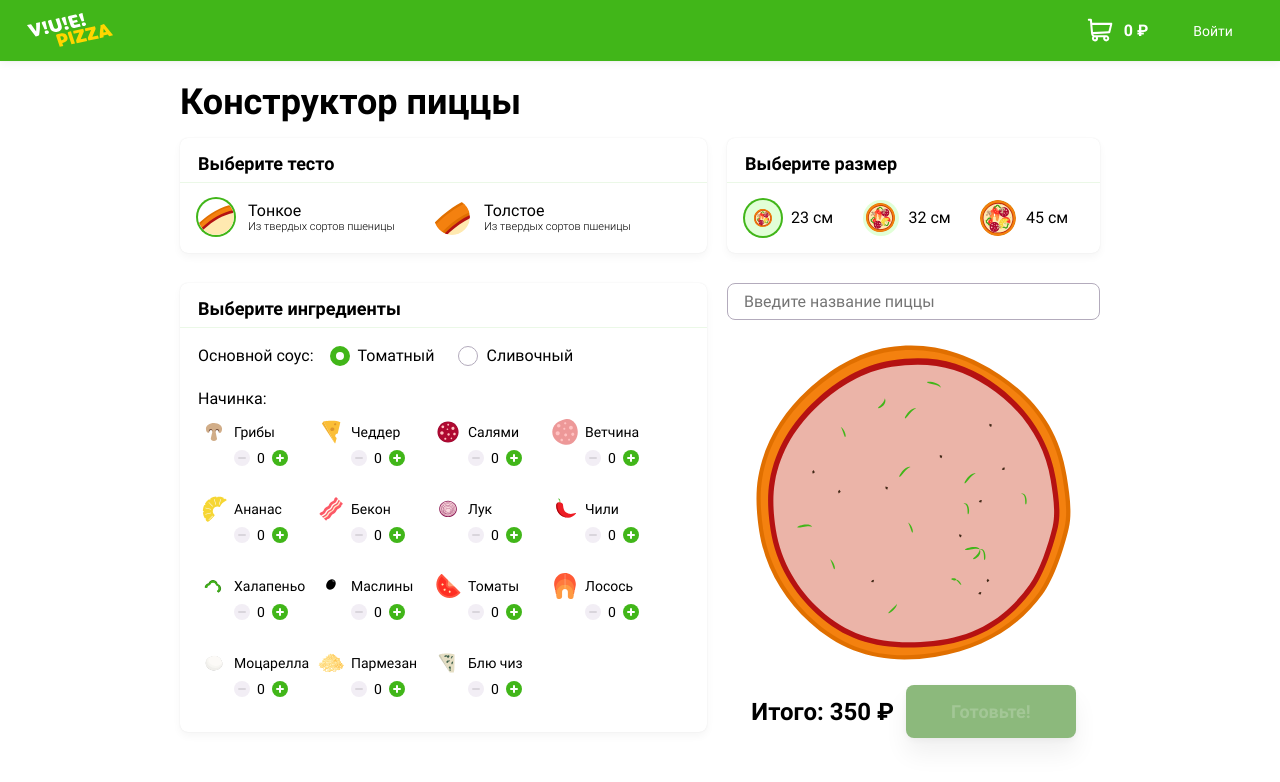
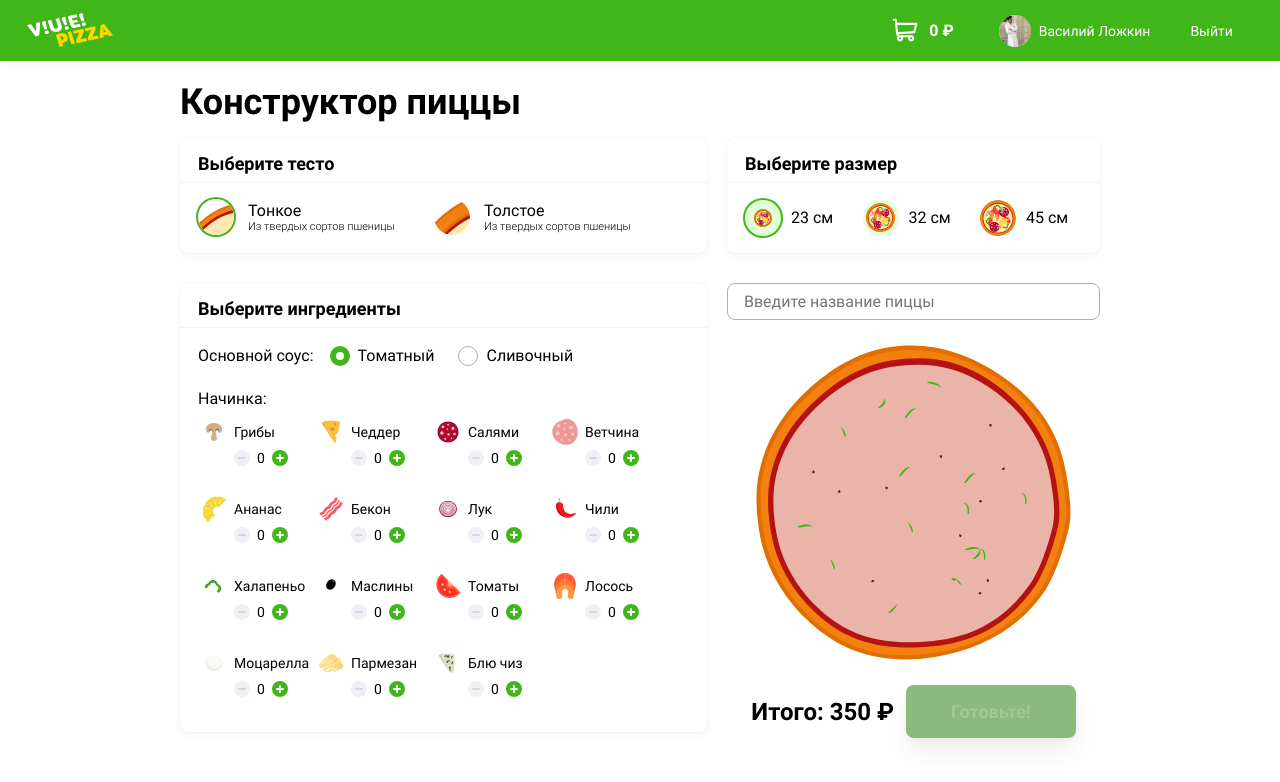
Before and after one commit to flygvardinna/614941-pizza-1, a Vue app in the folder src/frontend/: page / in a window 1280 px wide. Shown: the top 782 px of the page. Built offline with nearby package versions, Linux system fonts and the light colour scheme.

Commit message:
добавила маршрутизатор, дефолтный лейаут

```diff
--- a/src/frontend/src/App.vue
+++ b/src/frontend/src/App.vue
@@ -1,16 +1,27 @@
 <template>
   <div id="app">
-    <IndexHome />
+    <AppLayout :price="totalPrice" :userData="userData">
+      <router-view @updateTotalPrice="updateTotalPrice" />
+    </AppLayout>
   </div>
 </template>
 
 <script>
-import IndexHome from "@/views/Index";
+import AppLayout from "@/layouts/AppLayout";
 
 export default {
   name: "App",
-  components: {
-    IndexHome,
+  components: { AppLayout },
+  data() {
+    return {
+      userData: true,
+      totalPrice: 0,
+    };
+  },
+  methods: {
+    updateTotalPrice(price) {
+      this.totalPrice = price;
+    },
   },
 };
 </script>
--- a/src/frontend/src/layouts/AppLayout.vue
+++ b/src/frontend/src/layouts/AppLayout.vue
@@ -1,27 +1,12 @@
 <template>
-  <div class="app-layout">
-    <header class="header">
-      <div class="header__logo">
-        <a href="index.html" class="logo">
-          <img
-            src="@/assets/img/logo.svg"
-            alt="V!U!E! Pizza logo"
-            width="90"
-            height="40"
-          />
-        </a>
-      </div>
-      <div class="header__cart">
-        <a href="cart.html">{{ price }} ₽</a>
-      </div>
-      <div class="header__user">
-        <a href="#" class="header__login"><span>Войти</span></a>
-      </div>
-    </header>
-  </div>
+  <component :is="layout" :price="price" :userData="userData">
+    <slot />
+  </component>
 </template>
 
 <script>
+const defaultLayout = "AppLayoutDefault";
+
 export default {
   name: "AppLayout",
   props: {
@@ -29,11 +14,16 @@ export default {
       type: Number,
       required: true,
     },
+    userData: {
+      type: Boolean,
+      required: true,
+    },
+  },
+  computed: {
+    layout() {
+      const layout = this.$route.meta.layout || defaultLayout;
+      return () => import(`@/layouts/${layout}.vue`);
+    },
   },
 };
 </script>
-
-<style lang="scss" scoped>
-@import "~@/assets/scss/mixins/mixins.scss";
-@import "~@/assets/scss/layout/header.scss";
-</style>
--- /dev/null
+++ b/src/frontend/src/layouts/AppLayoutDefault.vue
@@ -0,0 +1,27 @@
+<template>
+  <div class="app-layout-default">
+    <AppLayoutHeader :price="price" :userData="userData" />
+    <slot />
+  </div>
+</template>
+
+<script>
+import AppLayoutHeader from "@/layouts/AppLayoutHeader";
+
+export default {
+  name: "AppLayoutDefault",
+  components: {
+    AppLayoutHeader,
+  },
+  props: {
+    price: {
+      type: Number,
+      required: true,
+    },
+    userData: {
+      type: Boolean,
+      required: true,
+    },
+  },
+};
+</script>
--- /dev/null
+++ b/src/frontend/src/layouts/AppLayoutHeader.vue
@@ -0,0 +1,65 @@
+<template>
+  <header class="header">
+    <div class="header__logo">
+      <router-link to="/" class="logo">
+        <img
+          src="@/assets/img/logo.svg"
+          alt="V!U!E! Pizza logo"
+          width="90"
+          height="40"
+        />
+      </router-link>
+    </div>
+    <div class="header__cart">
+      <router-link to="/cart"> {{ price }} ₽ </router-link>
+    </div>
+    <div class="header__user">
+      <router-link v-if="userData" to="/profile">
+        <picture>
+          <source
+            type="image/webp"
+            srcset="
+              @/assets/img/users/user5.webp    1x,
+              @/assets/img/users/user5@2x.webp 2x
+            "
+          />
+          <img
+            src="@/assets/img/users/user5.jpg"
+            srcset="@/assets/img/users/user5@2x.jpg"
+            alt="Василий Ложкин"
+            width="32"
+            height="32"
+          />
+        </picture>
+        <span>Василий Ложкин</span>
+      </router-link>
+
+      <a v-if="userData" href="#" class="header__logout"><span>Выйти</span></a>
+
+      <router-link v-else to="/login" class="header__login">
+        <span>Войти</span>
+      </router-link>
+    </div>
+  </header>
+</template>
+
+<script>
+export default {
+  name: "AppLayoutHeader",
+  props: {
+    price: {
+      type: Number,
+      required: true,
+    },
+    userData: {
+      type: Boolean,
+      required: true,
+    },
+  },
+};
+</script>
+
+<style lang="scss" scoped>
+@import "~@/assets/scss/mixins/mixins.scss";
+@import "~@/assets/scss/layout/header.scss";
+</style>
--- a/src/frontend/src/main.js
+++ b/src/frontend/src/main.js
@@ -1,8 +1,10 @@
 import Vue from "vue";
 import App from "./App.vue";
+import router from "./router";
 
 Vue.config.productionTip = false;
 
 new Vue({
+  router,
   render: (h) => h(App),
 }).$mount("#app");
--- a/src/frontend/src/router/index.js
+++ b/src/frontend/src/router/index.js
@@ -0,0 +1,11 @@
+import Vue from "vue";
+import Router from "vue-router";
+import routes from "@/router/routes";
+
+Vue.use(Router);
+
+export default new Router({
+  mode: "history",
+  base: process.env.BASE_URL,
+  routes,
+});
--- /dev/null
+++ b/src/frontend/src/router/routes.js
@@ -0,0 +1,29 @@
+export default [
+  {
+    path: "/",
+    name: "IndexHome",
+    component: () => import("../views/Index.vue"),
+    children: [
+      {
+        path: "/login",
+        name: "Login",
+        component: () => import("../views/Login.vue"),
+      },
+    ],
+  },
+  {
+    path: "/cart",
+    name: "Cart",
+    component: () => import("../views/Cart.vue"),
+  },
+  {
+    path: "/orders",
+    name: "Orders",
+    component: () => import("../views/Orders.vue"),
+  },
+  {
+    path: "/profile",
+    name: "Profile",
+    component: () => import("../views/Profile.vue"),
+  },
+];
--- /dev/null
+++ b/src/frontend/src/views/Cart.vue
@@ -0,0 +1,9 @@
+<template>
+  <div></div>
+</template>
+
+<script>
+export default {
+  name: "Cart",
+};
+</script>
--- a/src/frontend/src/views/Index.vue
+++ b/src/frontend/src/views/Index.vue
@@ -1,6 +1,5 @@
 <template>
   <div>
-    <AppLayout :price="totalPrice" />
     <div class="content">
       <form action="#" method="post">
         <div class="content__wrapper">
@@ -53,7 +52,6 @@ import {
   Size,
   Ingredient,
 } from "@/common/constants";
-import AppLayout from "@/layouts/AppLayout";
 import BuilderDoughSelector from "@/modules/builder/components/BuilderDoughSelector";
 import BuilderSizeSelector from "@/modules/builder/components/BuilderSizeSelector";
 import BuilderIngredientsSelector from "@/modules/builder/components/BuilderIngredientsSelector";
@@ -62,7 +60,6 @@ import BuilderPizzaView from "@/modules/builder/components/BuilderPizzaView";
 export default {
   name: "IndexHome",
   components: {
-    AppLayout,
     BuilderDoughSelector,
     BuilderSizeSelector,
     BuilderIngredientsSelector,
@@ -110,6 +107,7 @@ export default {
   },
   mounted() {
     this.cartItems = getCartItems();
+    this.$emit("updateTotalPrice", this.totalPrice);
   },
   methods: {
     addToCart() {
@@ -123,6 +121,7 @@ export default {
       };
       this.cartItems = [...this.cartItems, newPizza];
       setCartItems(this.cartItems);
+      this.$emit("updateTotalPrice", this.totalPrice);
       this.pizzaName = "";
     },
     findSelectedItem(items) {
--- /dev/null
+++ b/src/frontend/src/views/Login.vue
@@ -0,0 +1,9 @@
+<template>
+  <div></div>
+</template>
+
+<script>
+export default {
+  name: "Login",
+};
+</script>
--- /dev/null
+++ b/src/frontend/src/views/Orders.vue
@@ -0,0 +1,9 @@
+<template>
+  <div></div>
+</template>
+
+<script>
+export default {
+  name: "Orders",
+};
+</script>
--- /dev/null
+++ b/src/frontend/src/views/Profile.vue
@@ -0,0 +1,9 @@
+<template>
+  <div></div>
+</template>
+
+<script>
+export default {
+  name: "Profile",
+};
+</script>
```
